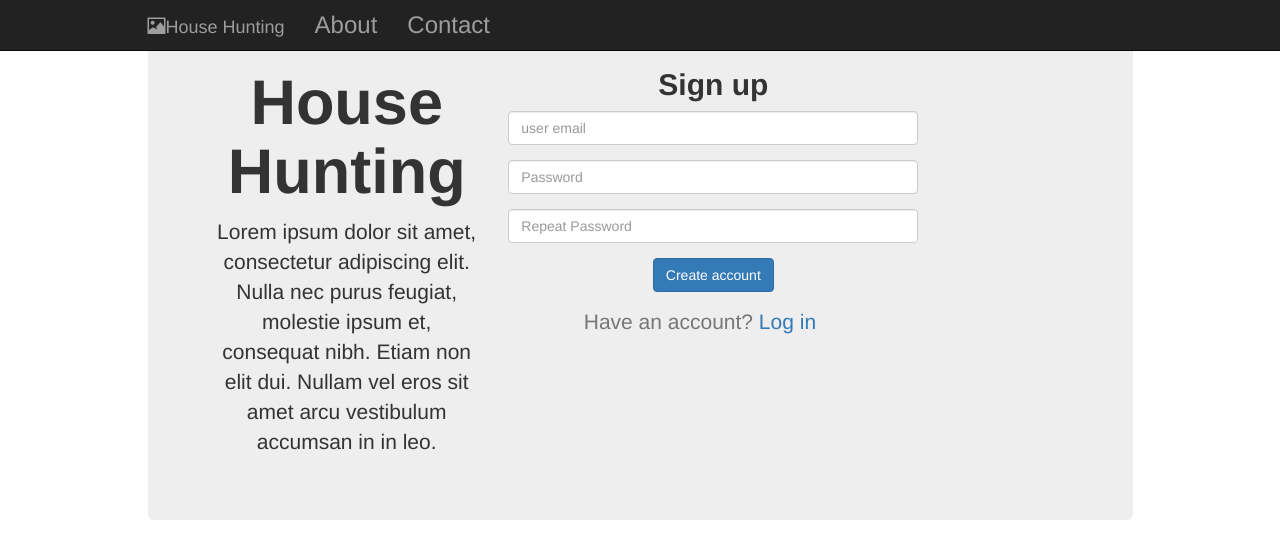
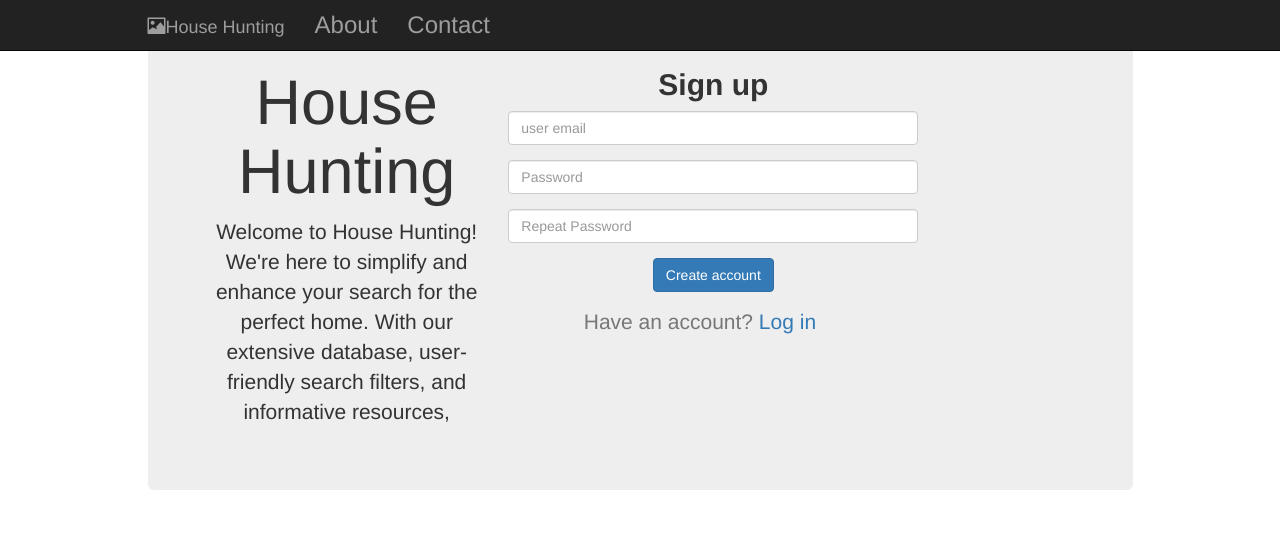
Before and after one commit to AganzeFelicite/House_hunting, a Django app: page /signup/ in a window 1280 px wide. Shown: the top 559 px of the page. Run offline with Django 4.2, Linux system fonts and the light colour scheme; some libraries are stand-ins or nearby versions.

Commit message:
deployed

```diff
--- a/house_hunting/house_hunting_app/templates/house_hunting_app/signup.html
+++ b/house_hunting/house_hunting_app/templates/house_hunting_app/signup.html
@@ -14,8 +14,9 @@
     <div class="container py-md-5">
         <div class="row">
             <div class="col-md-4 text-center">
-                <h1 class="display-5 fw-bold mb-5"><span class="underline pb-1"><strong>House Hunting</strong></span></h1>
-                <p class="fs-4">Lorem ipsum dolor sit amet, consectetur adipiscing elit. Nulla nec purus feugiat, molestie ipsum et, consequat nibh. Etiam non elit dui. Nullam vel eros sit amet arcu vestibulum accumsan in in leo.</p>
+                <h1 class="display-5 fw-bold mb-5"><span class="underline pb-1">House Hunting</span></h1>
+                <p class="fs-4">
+                    Welcome to House Hunting! We're here to simplify and enhance your search for the perfect home. With our extensive database, user-friendly search filters, and informative resources,</p>
             </div>
             <div class="col-md-6 col-xl-4 text-center text-md-start">
                 <h2 class="display-6 fw-bold mb-5"><span class="underline pb-1"><strong>Sign up</strong></span></h2>
```
Also changed, not shown: README.md, 1 other file.
